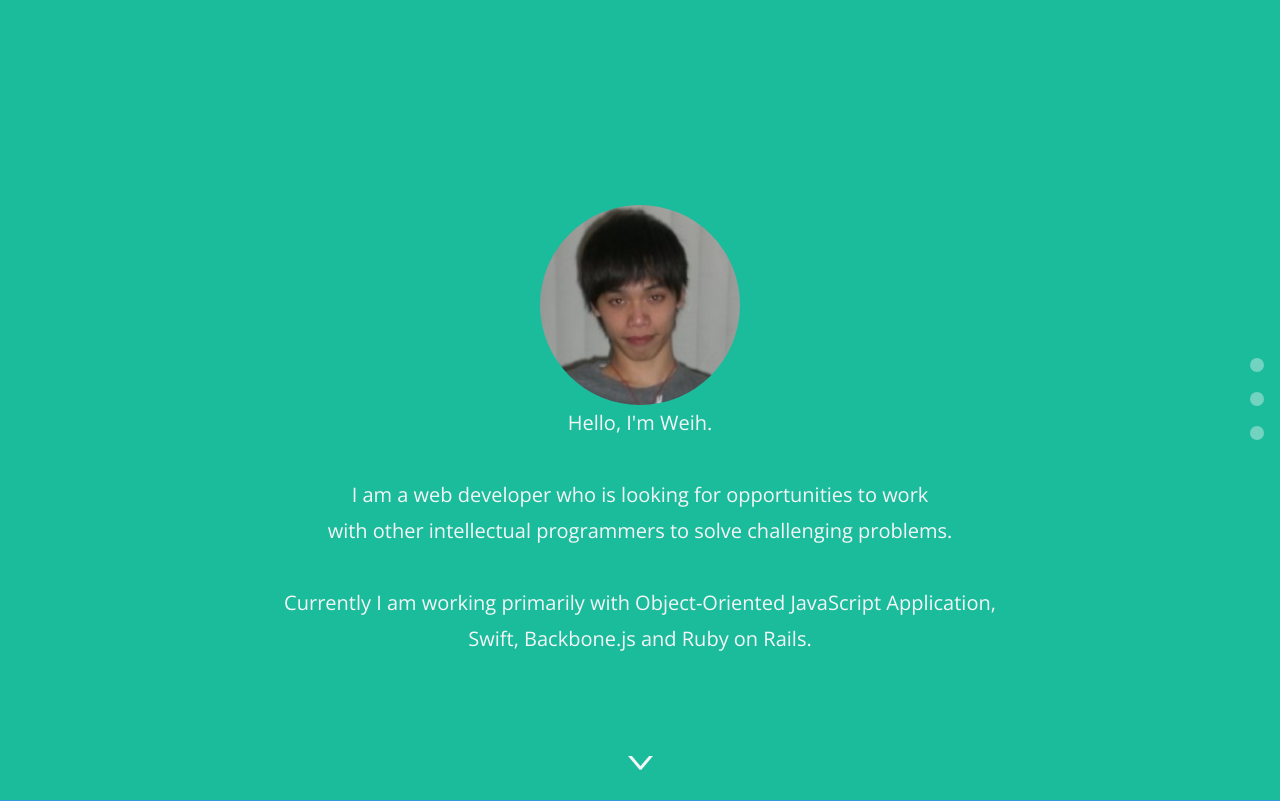
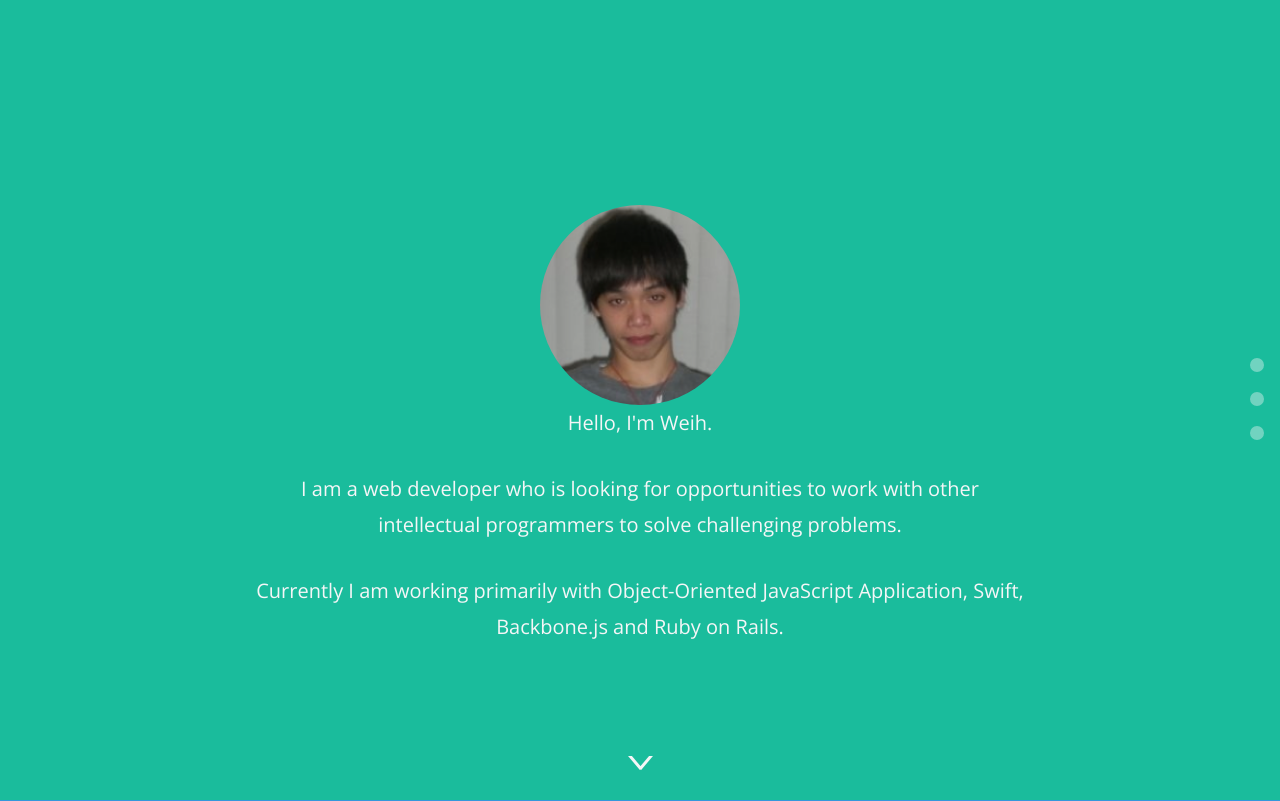
Before and after one commit to weihotline/PersonalWebpage, a PHP site: page / in a window 1280 px wide. Shown: the top 801 px of the page. Run offline with PHP 8.4, Linux system fonts and the light colour scheme; some libraries are stand-ins or nearby versions.

Commit message:
font tweak

```diff
--- a/assets/css/main.css
+++ b/assets/css/main.css
@@ -115,6 +115,13 @@ a:active {
 #networks {
   position: relative; }
 
+#hero .hero-block p {
+  margin-left: 20%;
+  margin-right: 50%;
+  margin-bottom: 30px;
+  width: 60%;
+}
+
 .hero-block,
 .footer-block {
   height: 390px;
@@ -229,6 +236,11 @@ ul, menu, dir {
     @media only screen and (max-width: 767px) {
       ul.slides li {
         width: 50%; } }
+    @media only screen and (min-width: 640px) and (max-width: 767px) {
+      #hero .hero-block p {
+        font-size: 65%; }
+      ul.slides li {
+        width: 40%; } }
     ul.slides li a {
       display: block;
       width: 100%;
--- a/index.html
+++ b/index.html
@@ -26,12 +26,11 @@
   <section id="hero">
     <div class="hero-block">
       <img class="img-circle" src="assets/img/logo.png" width="200" height="200" class="mb-7 hero-image">
-      <p>Hello, I'm Weih.<br><br>
-      I am a web developer who is looking for opportunities to work<br>
-      with other intellectual programmers to solve challenging problems.<br><br>
-      Currently I am working primarily with Object-Oriented JavaScript Application,<br>
-      Swift, Backbone.js and Ruby on Rails.<br>
-      </p>
+      <p>Hello, I'm Weih.</p>
+      <p>I am a web developer who is looking for opportunities to work
+      with other intellectual programmers to solve challenging problems.</p>
+      <p>Currently I am working primarily with Object-Oriented JavaScript Application,
+      Swift, Backbone.js and Ruby on Rails.</p>
     </div>
     <a href="index.html#work" class="scroll"><span class="down-arrow"></span></a>
   </section>
```
Also changed, not shown: 1 other file.
